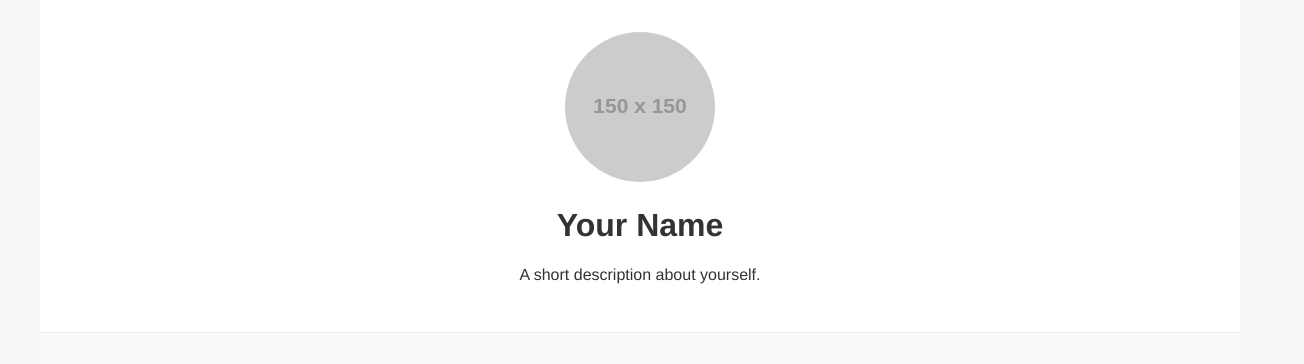
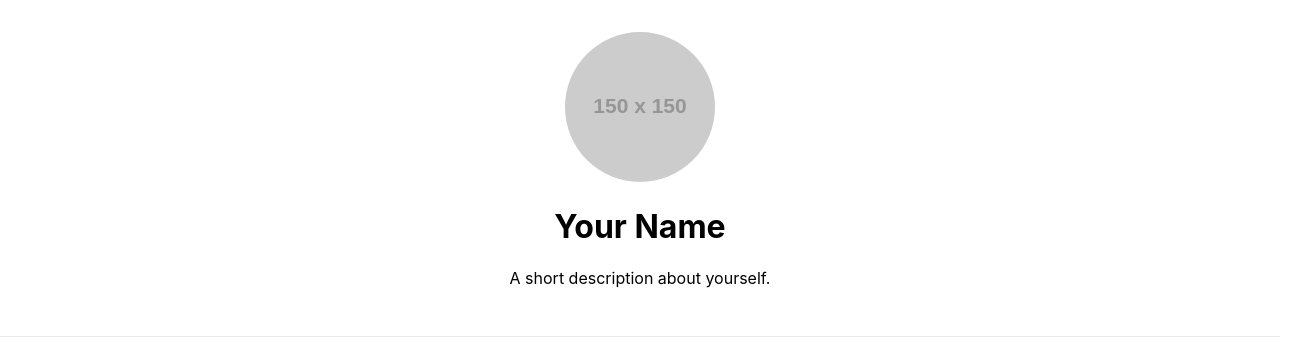
Before and after one commit to CaptainGradius/MyPortfolio, a React (Create React App) app: page / in a window 1280 px wide. Shown: the top 364 px of the page, 1304 px wide, since content can reach past the window. Built offline with nearby package versions, Linux system fonts and the light colour scheme.

Commit message:
Attempt to fix domain issues

```diff
--- a/src/index.js
+++ b/src/index.js
@@ -1,7 +1,17 @@
 import React from 'react';
 import ReactDOM from 'react-dom/client';
+import './index.css';
 import App from './App';
-import './App.css';
+import reportWebVitals from './reportWebVitals';
 
 const root = ReactDOM.createRoot(document.getElementById('root'));
-root.render(<App />);
+root.render(
+  <React.StrictMode>
+    <App />
+  </React.StrictMode>
+);
+
+// If you want to start measuring performance in your app, pass a function
+// to log results (for example: reportWebVitals(console.log))
+// or send to an analytics endpoint. Learn more: https://bit.ly/CRA-vitals
+reportWebVitals();
```
